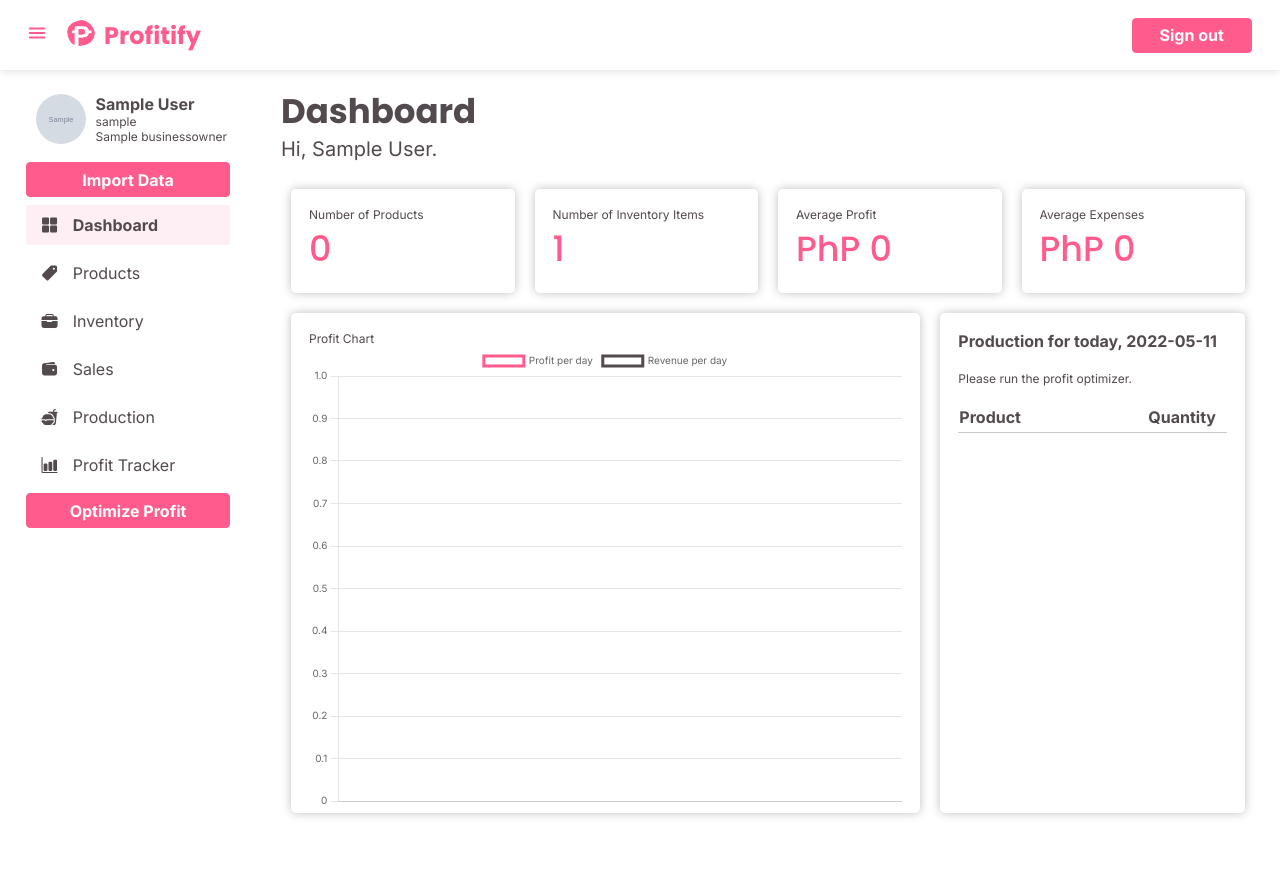
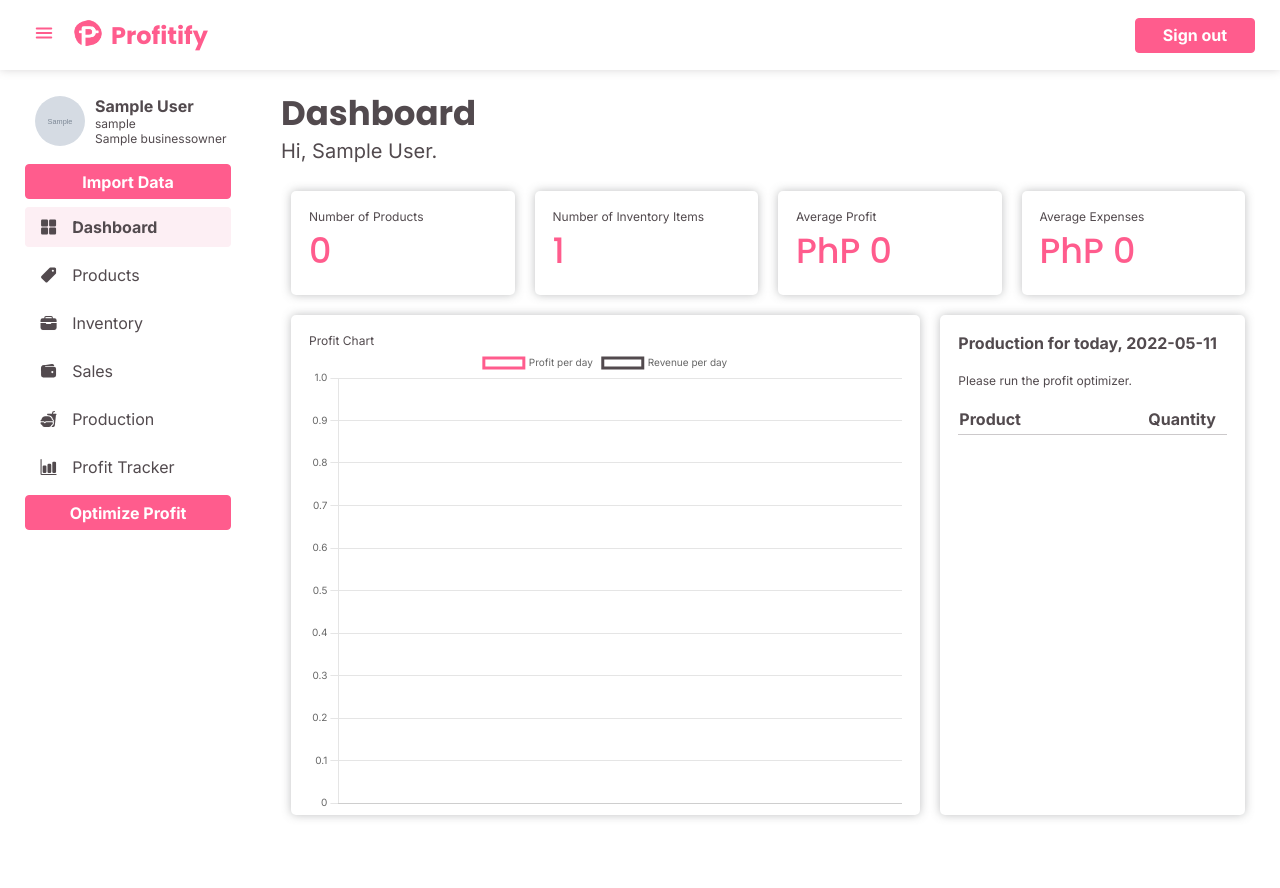
Before and after one commit to ProfitMaximizationTool/Profit-Maximization-Tool, a Django app: page /dashboard/ in a window 1280 px wide. Before the commit the page ends 817 px from the top, so only its background shows below. Run offline with Django 4.2, Linux system fonts and the light colour scheme; a user stored in the database is signed in; tables that the repository leaves empty hold one stand-in row (values such as "Sample post"); grey boxes marked "Sample" are stand-in pictures; data that the repository does not hold is empty; some libraries are stand-ins or nearby versions.

Commit message:
More UI changes

```diff
--- a/ProfitMaximizationTool/profitmaximizer/static/css/style.css
+++ b/ProfitMaximizationTool/profitmaximizer/static/css/style.css
@@ -496,7 +496,9 @@ a:link {
     position: relative;
     height: 100%;
     width: 100%;
-    margin-left: 10px;
+    box-sizing: border-box;
+    border-left: 25px solid transparent;
+    border-right: 25px solid transparent;
 }
 
 .landing-nav-bar-inner {
@@ -541,6 +543,10 @@ a:link {
     color: var(--primary);
 }
 
+.margin-auto {
+    margin-right: auto;
+}
+
 .nav-icon-container {
     color: var(--primary);
     border-radius: 3px;
@@ -549,7 +555,6 @@ a:link {
     padding-right: 8px;
     padding-left: 8px;
     margin-right: 10px;
-    margin-left: 8px;
     display: inline-block;
     user-select: none;
 }
@@ -567,7 +572,7 @@ a:link {
 
 .main-container {
 	left: 0px;
-	top: 50px;
+	top: 70px;
 	width: 100%;
 	height: 100%;
 	position: absolute;
@@ -584,12 +589,15 @@ a:link {
 	overflow-y: auto;
     display: flex;
     justify-content: center;
+    box-sizing: border-box;
+    border-left: 25px solid transparent;
+    border-right: 25px solid transparent;
 }
 
 .sidebar-inner {
     position: relative;
     text-align: center;
-    width: 80%;
+    width: 100%;
     margin: 0 auto;
 }
 
--- a/ProfitMaximizationTool/profitmaximizer/templates/base.html
+++ b/ProfitMaximizationTool/profitmaximizer/templates/base.html
@@ -55,8 +55,8 @@
             <div>
                 <form action=/dashboard/ method="POST" enctype="multipart/form-data">
                     {% csrf_token %}
-                    <input type="file" name="products-table" class="hidden" id="products-file-container">
-                    <input type="file" name="inventory-table" class="hidden" id="inventory-file-container">
+                    <input type="file" name="products-table" id="products-file-container">
+                    <input type="file" name="inventory-table" id="inventory-file-container">
                     <input type="file" name="sales-table" class="hidden" id="sales-file-container">
                     <input type="file" name="production-data" class="hidden" id="production-file-container">
                     <input type="submit" class="btn-width fill dynamic-btn btn" value="Upload File" name="import-data">
@@ -103,12 +103,12 @@
                 <a class="page-link btn" href="/dashboard/">
                     <img class="logo" src="{% static 'img/logo-01.png' %}">
                 </a>
-                <a class="page-link btn" href="/dashboard/">
+                <a class="page-link btn margin-auto" href="/dashboard/">
                     <div class="nav-app-name">
                         Profitify
                     </div>
-               </a>
-                <div class="btn-width right">
+                </a>
+                <div class="btn-width">
                     <form method="POST" action="/signout/">
                         {% csrf_token %}
                         <input type="submit" class="fill dynamic-btn btn" value="Sign out" name="signout-btn" >
@@ -123,7 +123,6 @@
         <div class="sidebar" id="sidebar-container">
             <div class="sidebar-inner">
                 {% block sidebar %}
-                    <br>
                     <a class="page-link btn" href="/dashboard/profile/">
                         <div class="profile" id="go-to-profile-btn">
                             {% if business_owner_photo %}
@@ -183,7 +182,6 @@
         </div>
 
         <br>
-        <br>
 
 
         {% block add-record %}{% endblock %}
```
